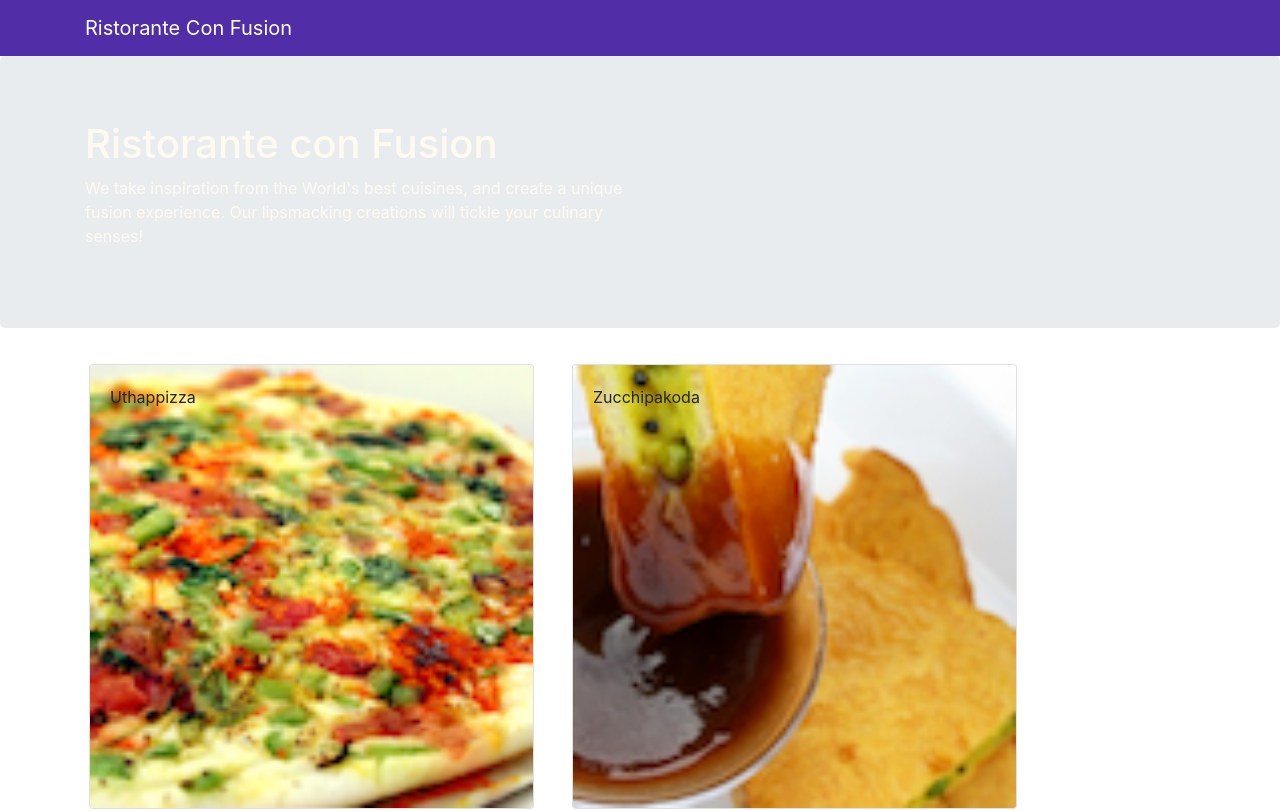
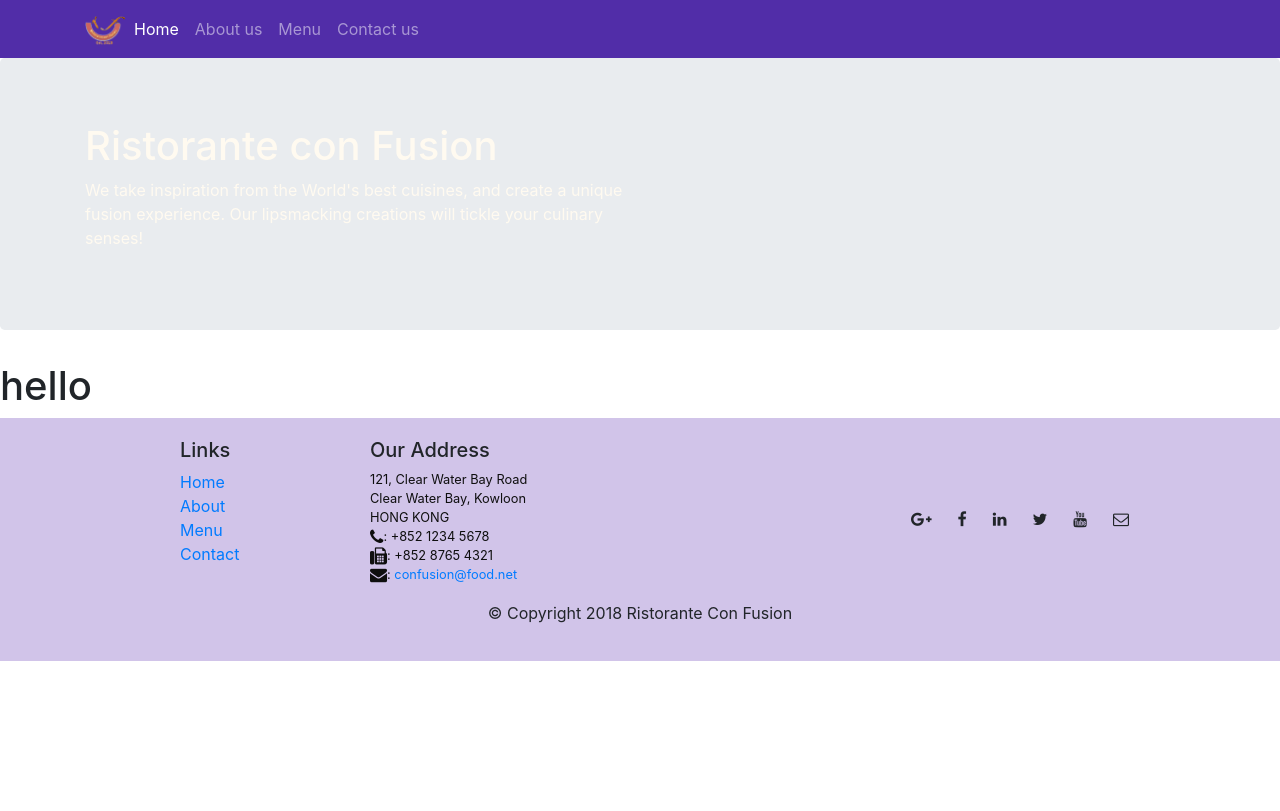
Before and after one commit to Chaitrali-Shinde/dishes, a React (Create React App) app: page /home in a window 1280 px wide. Shown: the top 811 px of the page. Built offline with nearby package versions, Linux system fonts and the light colour scheme.

Commit message:
NavBar inserted

```diff
--- a/src/components/HeaderComponent.js
+++ b/src/components/HeaderComponent.js
@@ -1,13 +1,56 @@
 import React, { Component } from 'react';
-import { Navbar, NavbarBrand, Jumbotron } from 'reactstrap';
+import { Navbar, NavbarBrand, Nav, NavbarToggler, Collapse, NavItem, Jumbotron } from 'reactstrap';
+import {NavLink} from 'react-router-dom';
 
 class Header extends Component {
+
+  constructor(props){
+    super(props);
+    this.state={
+      isNavOpen: false
+    };
+    this.toggleNav= this.toggleNav.bind(this);
+  }
+
+  toggleNav(){
+    this.setState({
+      isNavOpen: !this.state.isNavOpen
+    });
+  }
+
   render() {
     return(
     <React.Fragment>
-      <Navbar dark>
+      <Navbar dark expand="md">
         <div className="container">
-            <NavbarBrand href="/">Ristorante Con Fusion</NavbarBrand>
+          <NavbarToggler onClick={this.toggleNav}/>
+            <NavbarBrand className="mr-auto" href="/">
+              <img src= "assets/images/logo.png" height="30" width="41"/>
+            </NavbarBrand>
+            <Collapse isOpen={this.state.isNavOpen} navbar>
+            <Nav navbar>
+              <NavItem>
+                <NavLink className="nav-link" to= "/home">
+                  <span className="fa-fa-home fa-lg"></span>Home
+                </NavLink>
+              </NavItem>
+              <NavItem>
+                <NavLink className="nav-link" to= "/aboutus">
+                  <span className="fa-fa-info fa-lg"></span>About us
+                </NavLink>
+              </NavItem>
+              <NavItem>
+                <NavLink className="nav-link" to= "/menu">
+                  <span className="fa-fa-list fa-lg"></span>Menu
+                </NavLink>
+              </NavItem>
+              <NavItem>
+                <NavLink className="nav-link" to= "/contactus">
+                  <span className="fa-fa-address-card fa-lg"></span>Contact us
+                </NavLink>
+              </NavItem>
+            </Nav>
+            </Collapse>
         </div>
       </Navbar>
       <Jumbotron>
--- a/src/components/HomeComponent.js
+++ b/src/components/HomeComponent.js
@@ -2,7 +2,7 @@ import React from 'react'
 
 function Home(props){
     return(<div>
-        <h4>HEYhello Home</h4>
+        <h1>hello</h1>
     </div>)
 }
 export default Home;
--- a/src/components/MainComponent.js
+++ b/src/components/MainComponent.js
@@ -19,11 +19,20 @@ class Main extends Component {
 
 
   render() {
+
+    const HomePage=()=>{
+      return(
+        <Home/>
+      )
+    }
     return (
       <div>
         <Header/>
-        <Menu dishes={this.state.dishes} onClick={(dishId) => this.onDishSelect(dishId)} />
-        <Dishdetail dish={this.state.dishes.filter((dish) => dish.id === this.state.selectedDish)[0]} />
+          <Switch>
+            <Route path= "/home" component={HomePage}/>
+            <Route exact path= "/menu" component= {()=><Menu dishes={this.state.dishes}/>}/>
+            <Redirect to="/home"/>
+          </Switch>
         <Footer/>
       </div>
     );
```
